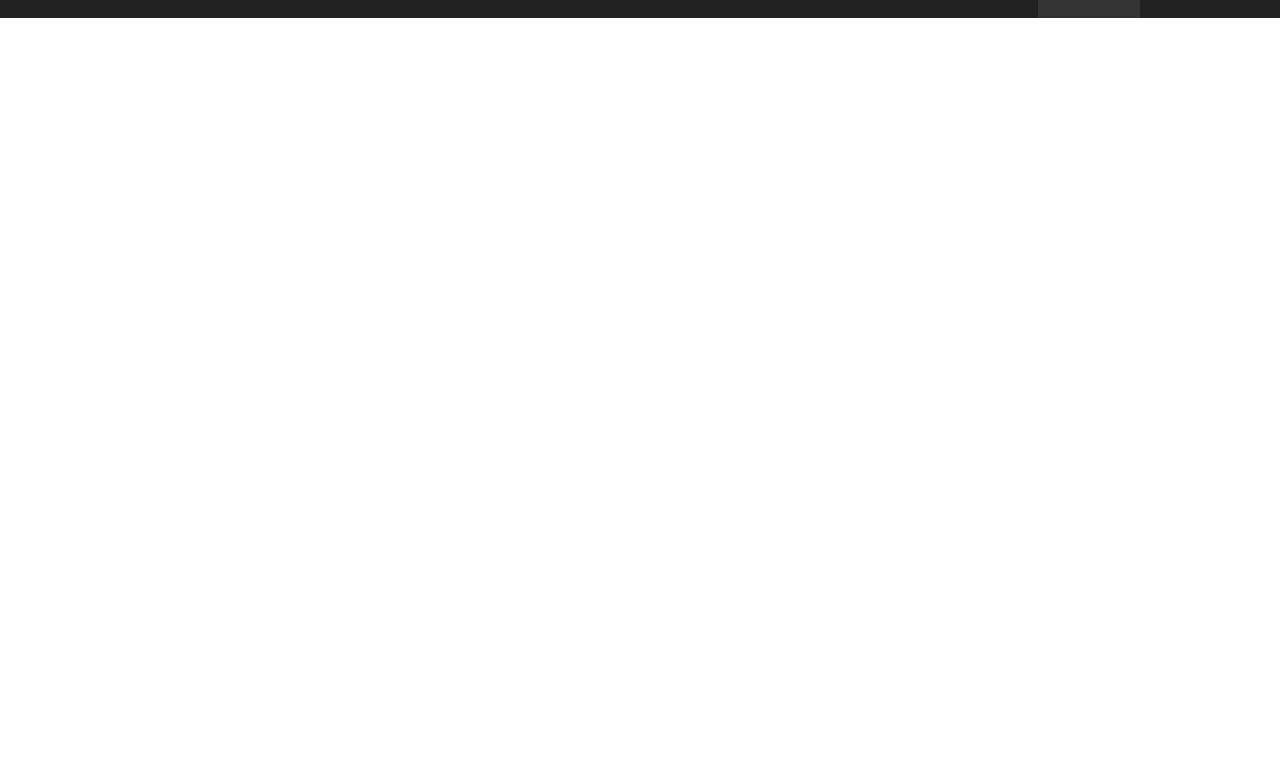
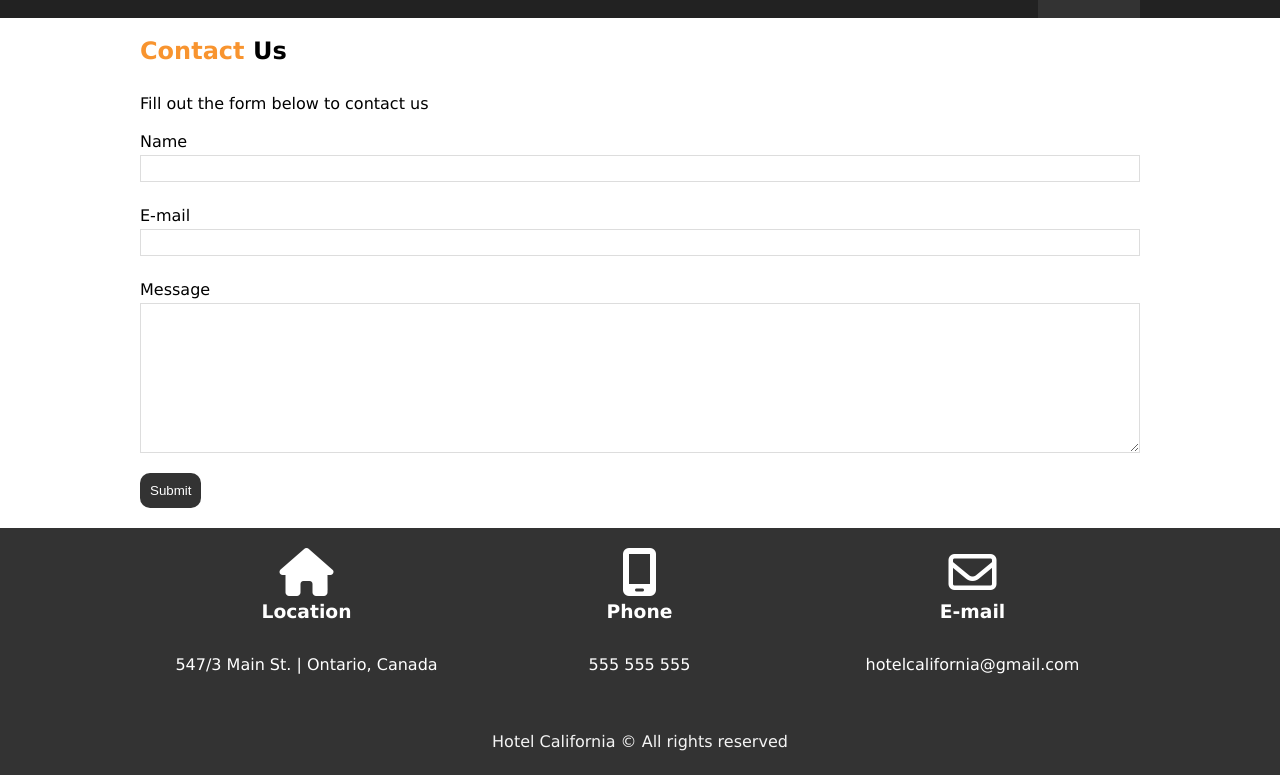
Before and after one commit to Abir-Al-Arafat/Simple-Projects-in-HTML-CSS, a plain HTML site: page Hotel Website/contact.html in a window 1280 px wide. Shown: the part 49-824 px from the top of the page. Before the commit the page ends 800 px from the top, so only its background shows below. Drawn offline with Linux system fonts and the light colour scheme.

Commit message:
Contact Page added

```diff
--- a/Hotel Website/contact.html
+++ b/Hotel Website/contact.html
@@ -4,8 +4,10 @@
     <meta charset="UTF-8">
     <meta http-equiv="X-UA-Compatible" content="IE=edge">
     <meta name="viewport" content="width=device-width, initial-scale=1.0">
+    <!-- font awesome -->
+    <script src="https://kit.fontawesome.com/2fba93ae47.js" crossorigin="anonymous"></script>
     <link rel="stylesheet" href="css/style.css">
-    <title>Hotel California | Welcome</title>
+    <title>Hotel California | Contact</title>
 </head>
 <body>
     <header>
@@ -20,5 +22,60 @@
             </div>
         </nav>
     </header>
+
+    <section id="contact-form">
+        <div class="container">
+            <h1> <span class="text-primary">Contact</span> Us</h1>
+            <p>Fill out the form below to contact us</p>
+            <form action="receive.php">
+                <div class="form-group">
+                    <label for="name">Name</label>
+                    <input type="text" name="name" id="name">
+                </div>
+
+                <div class="form-group">
+                    <label for="email">E-mail</label>
+                    <input type="email" name="email" id="email">
+                </div>
+
+                <div class="form-group">
+                    <label for="message">Message</label>
+                    <textarea name="message" id="message"></textarea>
+                </div>
+
+                <button class="btn" type="submit">Submit</button>
+            </form>
+        </div>
+    </section>
+
+    <!-- Contact -->
+    <div class="clr"></div>
+    <section id="contact-info" class="bg-dark">
+        <div class="container">
+            <div class="box">
+                <i class="fa-solid fa-house fa-3x"></i>
+                <h3>Location</h3>
+                <p>547/3 Main St. | Ontario, Canada</p>
+            </div>
+
+            <div class="box">
+                <i class="fa-solid fa-mobile-screen fa-3x"></i>
+                <h3>Phone</h3>
+                <p>555 555 555</p>
+            </div>
+
+            <div class="box">
+                <i class="fa-regular fa-envelope fa-3x"></i>
+                <h3>E-mail</h3>
+                <p>hotelcalifornia@gmail.com</p>
+            </div>
+        </div>
+    </section>
+
+    <!-- footer -->
+    <div class="clr"></div>
+    <footer id="main-footer">
+        <p>Hotel California &copy; All rights reserved</p>
+    </footer>
 </body>
 </html>
--- a/Hotel Website/css/style.css
+++ b/Hotel Website/css/style.css
@@ -64,6 +64,7 @@ p{
 .btn:hover{
     background: #222;
     color: #f8942f;
+    border-radius: 0;
 }
 
 .bg-dark{
@@ -174,7 +175,7 @@ p{
 }
 
 /* Features */
-#features .box{
+.box{
     float: left;
     width: 33.3%;
     padding: 20px;
@@ -259,3 +260,41 @@ p{
     display: inline;
     opacity: 0.9;
 }
+
+/* Contact Form */
+
+#contact-form h1{
+    margin-top: 20px;
+}
+
+#contact-form .form-group{
+    margin-bottom: 20px;
+}
+
+#contact-form .form-group label{
+    display: block;
+    /* margin-left: 10px; */
+}
+
+#contact-form .form-group input,
+#contact-form .form-group textarea{
+    display: block;
+    padding: 5px;
+    /* margin-left: 10px; */
+    width: 100%;
+    border: 1px solid #ddd;
+}
+
+#contact-form .form-group textarea{
+    height: 150px;
+}
+
+#contact-form .form-group input:focus,
+#contact-form .form-group textarea:focus{
+    outline: none;
+    border-color: #f8942f;
+}
+
+#contact-info{
+    margin-top: 20px;
+}
```
Also changed, not shown: Hotel Website/about.html (+1 -1 lines), Hotel Website/index.html (+1 -0 lines).
